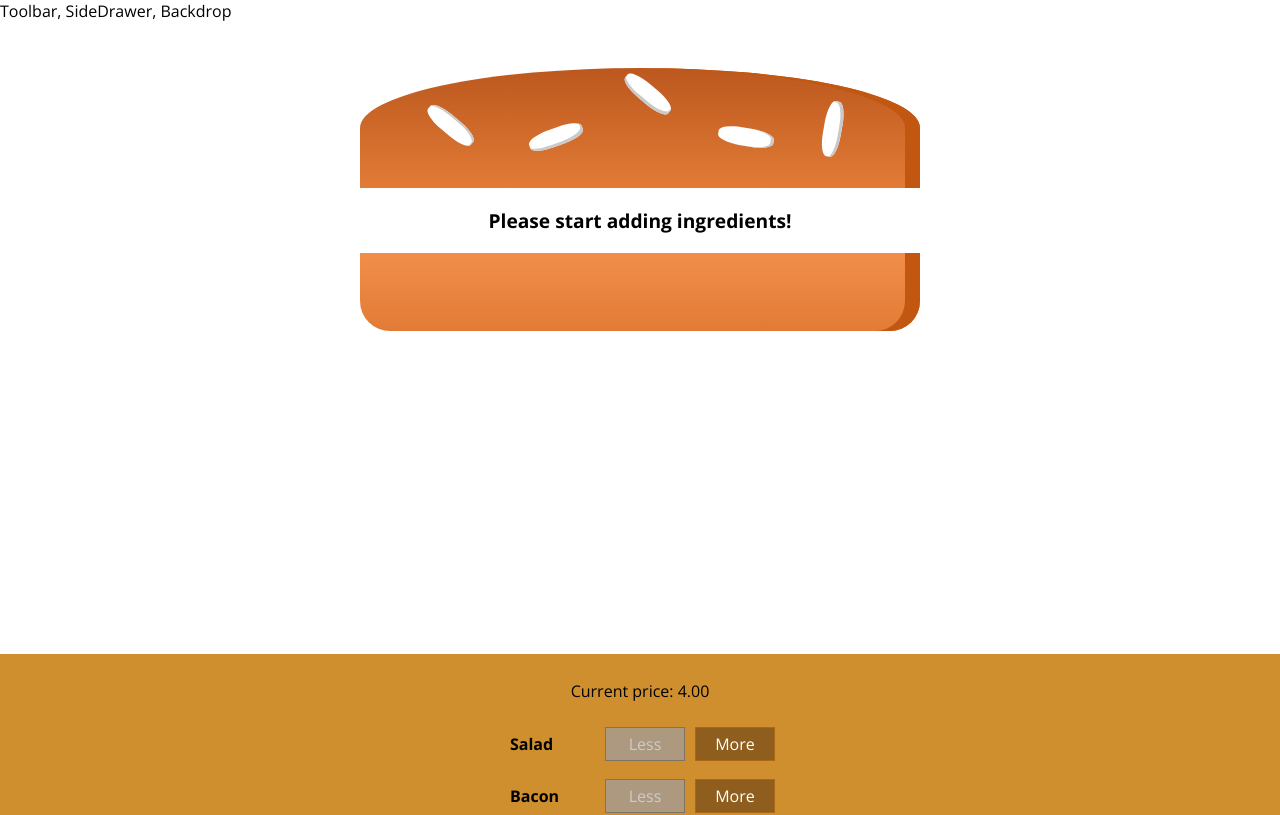
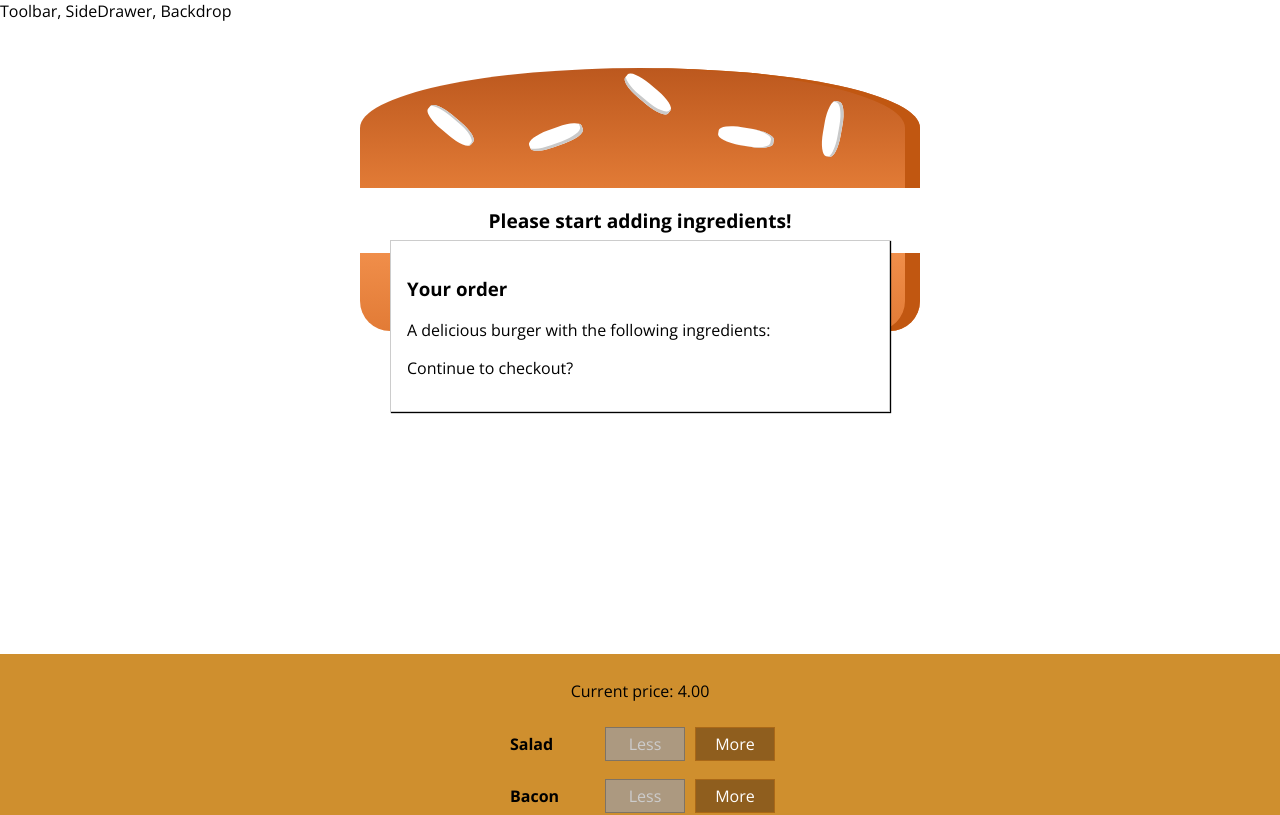
Before and after one commit to santiago-rodrig/burger-builder, a React app: page / in a window 1280 px wide. Shown: the top 815 px of the page. Built offline with nearby package versions, Linux system fonts and the light colour scheme.

Commit message:
define order summary in the modal

```diff
--- a/src/components/stateful/BurgerBuilder.js
+++ b/src/components/stateful/BurgerBuilder.js
@@ -2,6 +2,8 @@ import React from "react";
 import Burger from "../stateless/Burguer";
 import BurgerControls from "../stateless/BurgerControls";
 import BurgerContext from "../../contexts/Burger";
+import Modal from "../stateless/Modal";
+import OrderSummary from "../stateless/OrderSummary";
 
 const INGREDIENT_PRICES = {
   salad: 0.5,
@@ -106,6 +108,9 @@ class BurgerBuilder extends React.Component {
             (noIngredient) => !noIngredient
           )}
         />
+        <Modal>
+          <OrderSummary ingredients={this.state.ingredients} />
+        </Modal>
       </BurgerContext.Provider>
     );
   }
--- /dev/null
+++ b/src/components/stateless/Modal.js
@@ -0,0 +1,8 @@
+import React from "react";
+import classes from "../../styles/Modal.css";
+
+const Modal = (props) => {
+  return <div className={classes.Modal}>{props.children}</div>;
+};
+
+export default Modal;
--- /dev/null
+++ b/src/components/stateless/OrderSummary.js
@@ -0,0 +1,34 @@
+import React from "react";
+import PropTypes from "prop-types";
+import Aux from "../higuerOrder/Aux";
+
+const OrderSummary = (props) => {
+  const ingredientItemsJsx = props.ingredients.map((ingredient, index) => (
+    <li
+      key={`${ingredient.type}${index}-item`}
+      style={{ textTransform: "capitalize" }}
+    >
+      {ingredient.type} x {ingredient.quantity}
+    </li>
+  ));
+
+  return (
+    <Aux>
+      <h3>Your order</h3>
+      <p>A delicious burger with the following ingredients:</p>
+      <ul>{ingredientItemsJsx}</ul>
+      <p>Continue to checkout?</p>
+    </Aux>
+  );
+};
+
+OrderSummary.propTypes = {
+  ingredients: PropTypes.arrayOf(
+    PropTypes.exact({
+      type: PropTypes.string,
+      quantity: PropTypes.number,
+    })
+  ).isRequired,
+};
+
+export default OrderSummary;
--- /dev/null
+++ b/src/styles/Modal.css
@@ -0,0 +1,20 @@
+.Modal {
+  position: fixed;
+  z-index: 500;
+  background-color: white;
+  width: 70%;
+  border: 1px solid #ccc;
+  box-shadow: 1px 1px 1px black;
+  padding: 16px;
+  left: 15%;
+  top: 30%;
+  box-sizing: border-box;
+  transition: all 0.3s ease-out;
+}
+
+@media (min-width: 600px) {
+  .Modal {
+    width: 500px;
+    left: calc(50% - 250px);
+  }
+}
```
